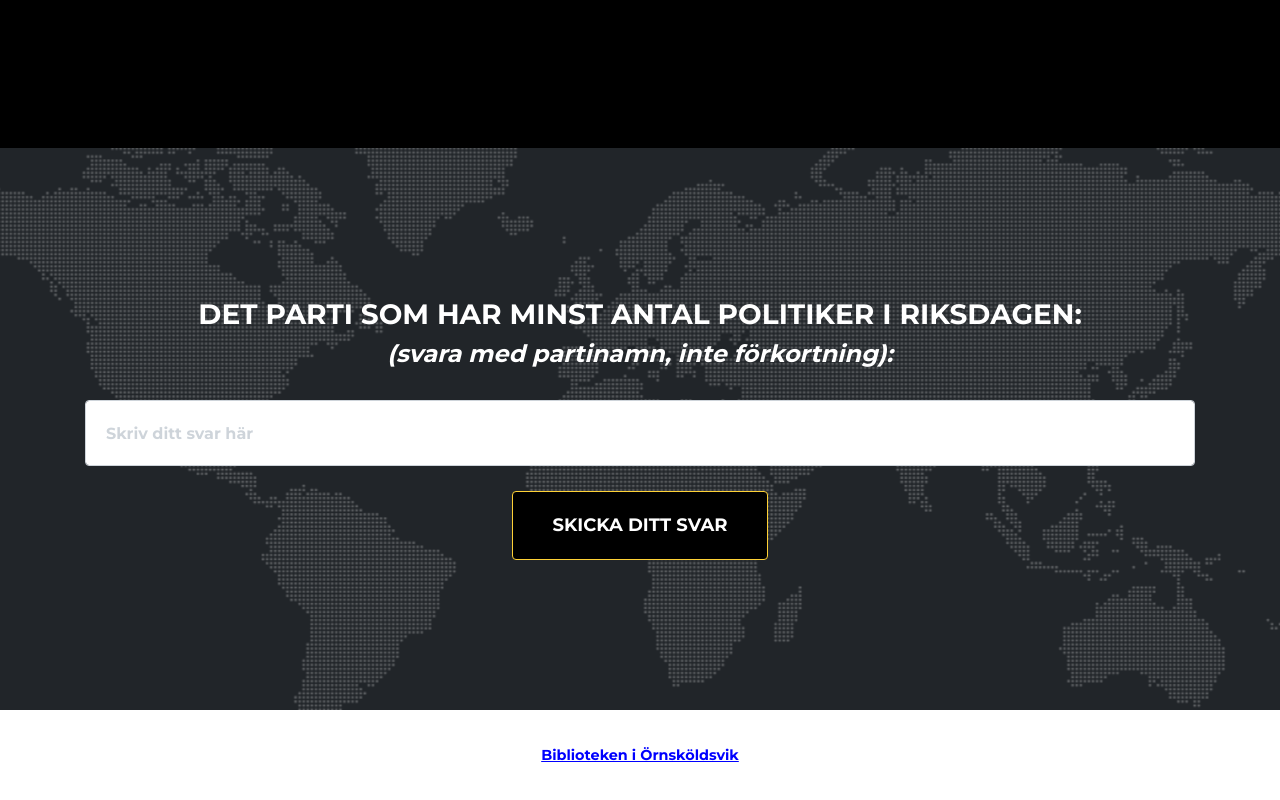
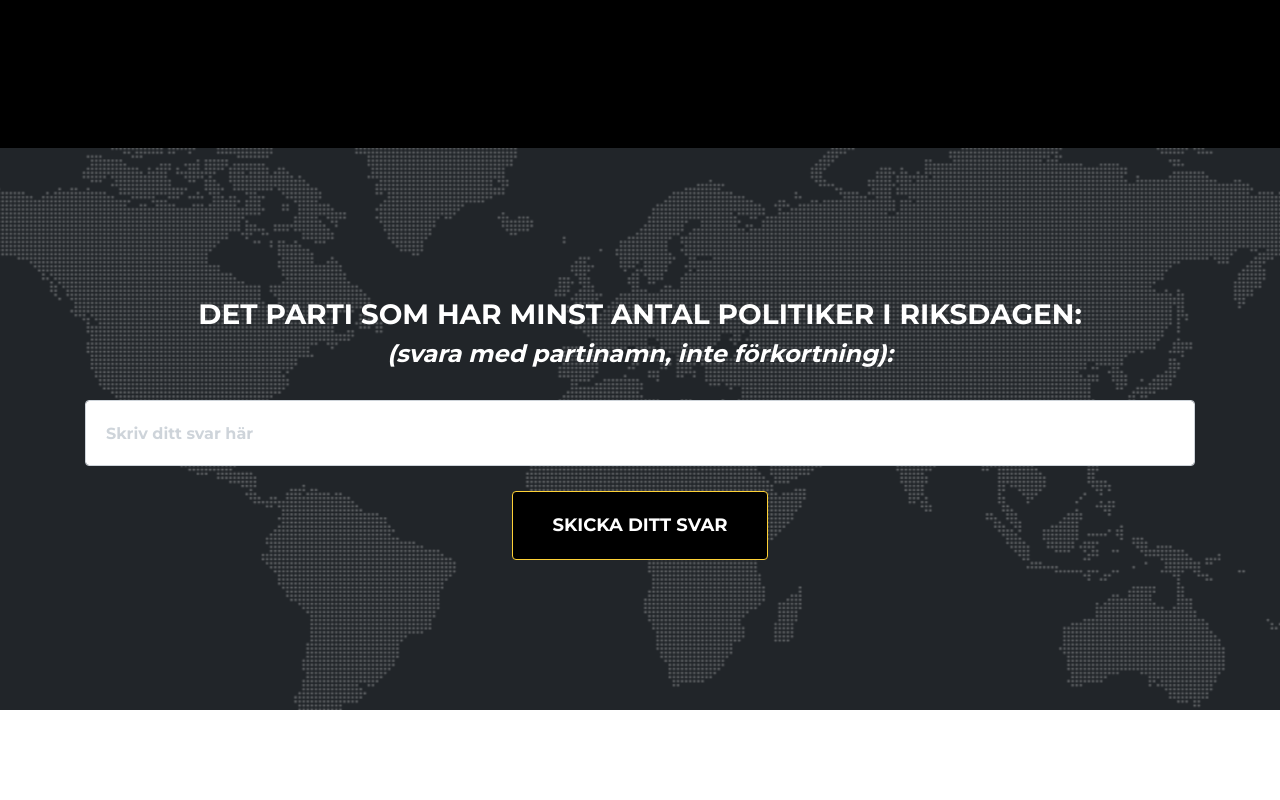
Before and after one commit to Arkenbiblioteket/Demokratikollen2022, a plain HTML site: page 4.html in a window 1280 px wide. Shown: the part 1341-2141 px from the top of the page. After the commit the page ends 2102 px from the top, so only its background shows below. Drawn offline with Linux system fonts and the light colour scheme; a web font is replaced by a local one.

Commit message:
Ändringar 2022-06-29

```diff
--- a/4.html
+++ b/4.html
@@ -57,7 +57,7 @@ Du behöver sedan ändra ett saker på varje sida.
   <!-- Denna del av koden berättar vad menyn skall innehålla -->
     <nav class="navbar navbar-expand-lg navbar-dark fixed-top" id="mainNav">
       <div class="container">
-        <a class="navbar-brand js-scroll-trigger" href="#page-top">Biblioteken i Örnsköldsvik</a>
+        <a class="navbar-brand js-scroll-trigger" href="#page-top">Biblioteken i Västernorrland</a>
 
         <button class="navbar-toggler navbar-toggler-right" type="button" data-toggle="collapse" data-target="#navbarResponsive" aria-controls="navbarResponsive" aria-expanded="false" aria-label="Toggle navigation">
 
@@ -187,8 +187,8 @@ Du behöver sedan ändra ett saker på varje sida.
         <div class="row">
           <div class="col-md-12">
             <span class="copyright">
-              <a href="http://bibliotek.ornskoldsvik.se" style="font-weight: bold">
-                  Biblioteken i Örnsköldsvik
+              <a href="" style="font-weight: bold">
+
               </a>
             </span>
           </div>
```
Also changed, not shown: 10.html (+3 -3 lines), 11.html (+2 -2 lines), 12.html (+3 -3 lines), 13.html (+3 -3 lines), 5.html (+3 -3 lines), 6.html (+3 -3 lines), 7.html (+3 -3 lines), 8.html (+3 -3 lines), klar.html (+2 -2 lines).
